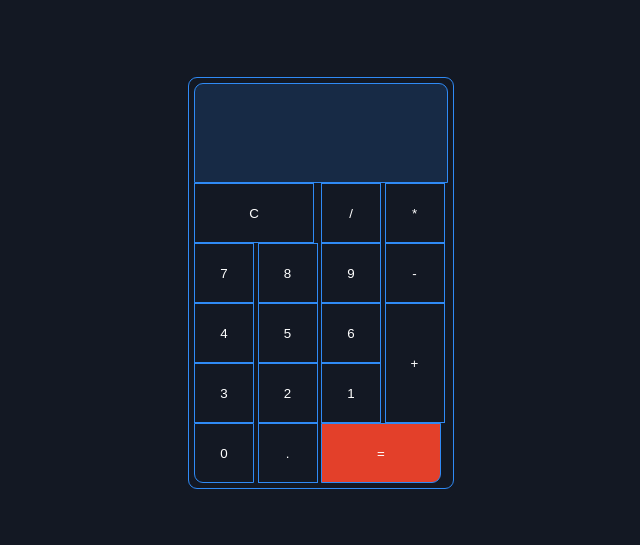
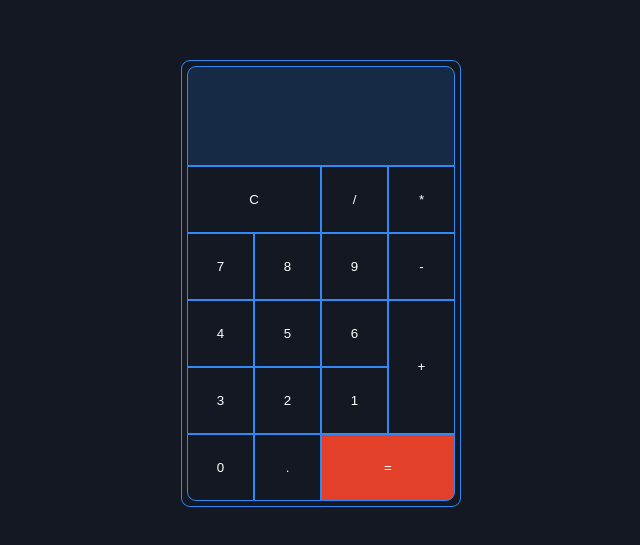
Before and after one commit to mesquitaoliveira/calculator_criptodev, a plain HTML site: page index.html in a window 1280 px wide. Shown: the part 117-662 px from the top of the page, without its empty margins (319-959 px from the left). Drawn offline with Linux system fonts and the light colour scheme.

Commit message:
fix error

```diff
--- a/style.css
+++ b/style.css
@@ -36,8 +36,8 @@ body {
 
 .calculator input {
   display: grid;
-  width: 60px;
-  height: 60px;
+  width: 67px;
+  height: 67px;
   color: #fff;
   background: #131823;
   place-items: center;
@@ -52,18 +52,18 @@ body {
 }
 .calculator input.clear {
   grid-column: span 2;
-  width: 120px;
+  width: 134px;
 }
 
 .calculator input.plus {
   grid-row: span 2;
-  height: 120px;
+  height: 134px;
 }
 
 .calculator input.equal {
   grid-column: span 2;
   background: #e3402a;
-  width: 120px;
+  width: 134px;
   border-radius: 0 0 9px 0;
 }
 .calculator input.zero {
```
